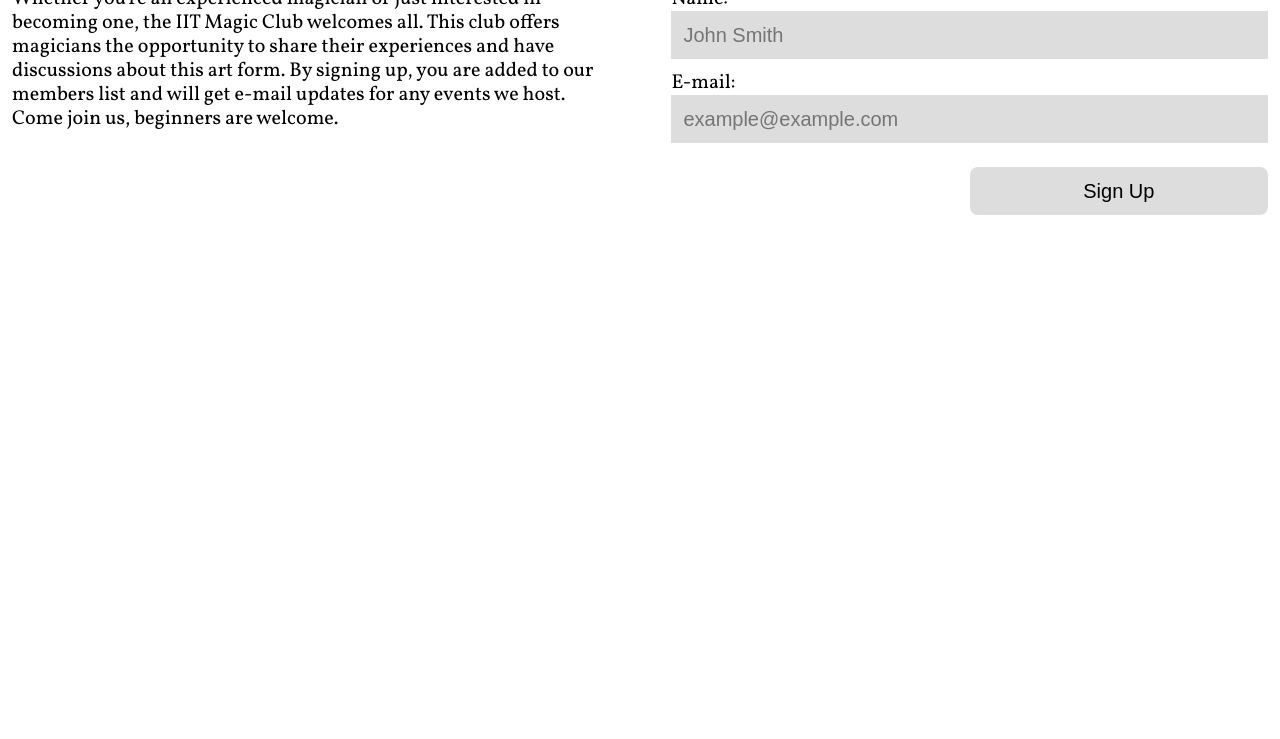
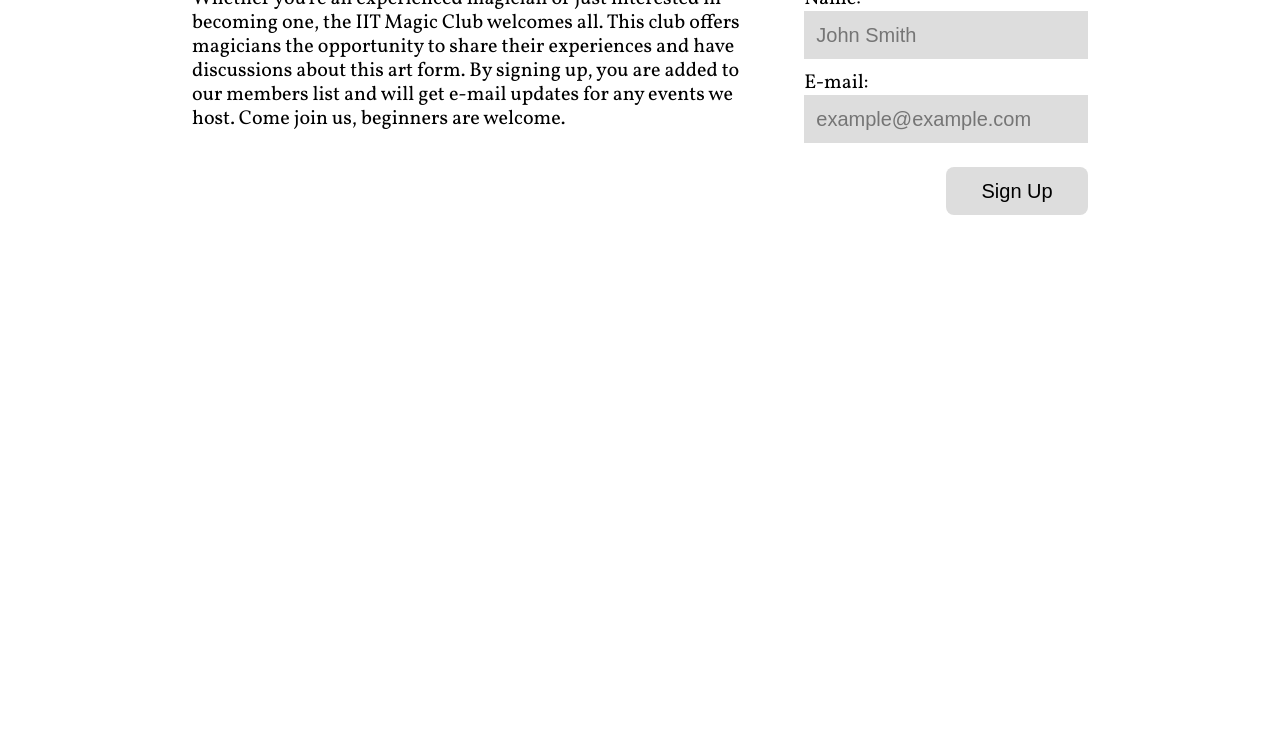
Before and after one commit to randalkwok/itmd362-project-1, a plain HTML site: page index.html in a window 1280 px wide. Shown: the part 61-800 px from the top of the page. Drawn offline with nearby package versions, Linux system fonts and the light colour scheme.

Commit message:
Add 1000px sketch and media query

```diff
--- a/css/screen.css
+++ b/css/screen.css
@@ -219,6 +219,8 @@ input[type="submit"] {
   color: red;
 }
 
+/* State Styles */
+
 @media screen and (min-width: 700px) {
   section {
     display: grid;
@@ -228,5 +230,32 @@ input[type="submit"] {
   form {
     grid-column: 3;
   }
+}
+
+@media screen and (min-width: 1000px) {
+  body {
+    width: 70%;
+    margin: auto;
+  }
+
+  section {
+    display: grid;
+    grid-template-columns:  1fr 1fr  5% 1fr;
+  }
+
+  form {
+    grid-column: 4;
+  }
+
+  p {
+    grid-column: 1/3;
+  }
 
 }
+
+@media screen and (min-width: 1300px) {
+  body {
+    width: 50%;
+  }
+
+}
```
Also changed, not shown: _sketches/project1-1000px-sketch.PNG (added).
